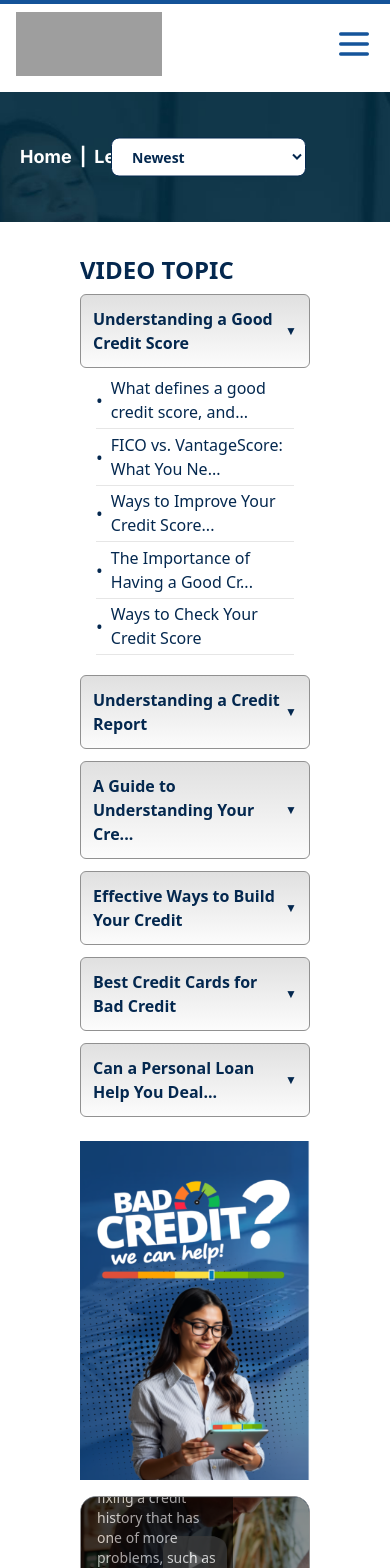
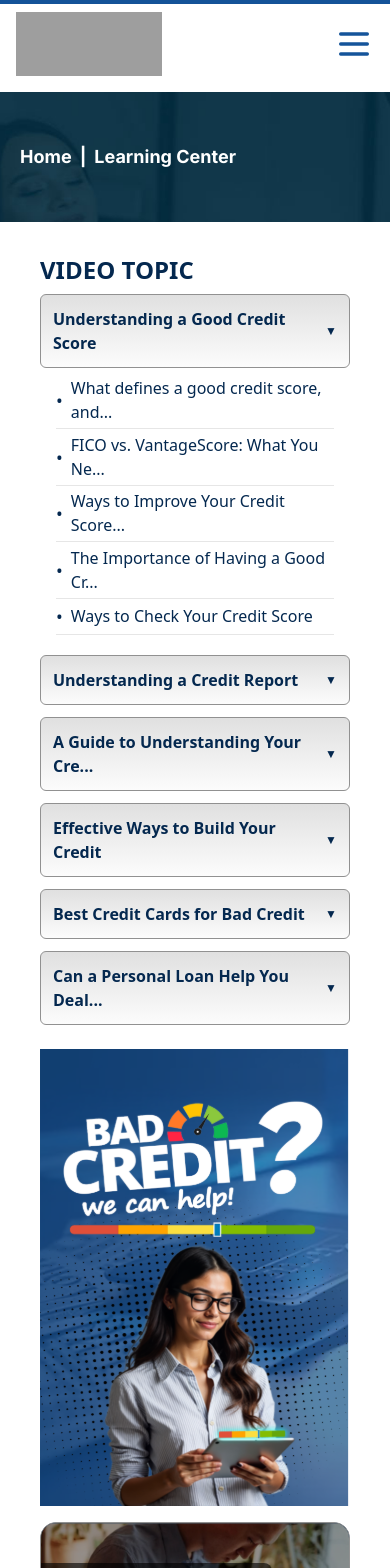
Before and after one commit to Nitin6404/ez-credit-repair, a React (Vite) app: page /learning-center in a window 390 px wide. Shown: the part 40-1608 px from the top of the page. Built offline with nearby package versions, Linux system fonts and the light colour scheme; grey boxes are pictures that could not be loaded.

Commit message:
feat/learning-center-responsive

```diff
--- a/src/pages/LearningCenter.jsx
+++ b/src/pages/LearningCenter.jsx
@@ -184,7 +184,7 @@ export function LearningCenter() {
             <span className="mx-2">|</span>
             <span>Learning Center</span>
           </div>
-          <div className="absolute right-[84px] top-1/2 w-full -translate-y-1/2 lg:w-[350px]">
+          <div className="absolute right-[84px] top-1/2 hidden w-full -translate-y-1/2 lg:block lg:w-[350px]">
             <div className="flex w-full justify-end">
               <select
                 className="w-1/2 rounded-lg border-[1px] border-[#04284F] bg-white px-4 py-2 text-sm font-semibold text-[#04284F] outline-none"
@@ -201,7 +201,7 @@ export function LearningCenter() {
         </div>
       </div>
 
-      <div className="mx-16 max-w-full px-4 py-8">
+      <div className="mx-6 max-w-full px-4 py-8 lg:mx-16">
         <div className="flex flex-col gap-4 lg:flex-row">
           {/* Left Column - Video Topics */}
           <div className="w-full lg:w-1/4">
@@ -263,9 +263,9 @@ export function LearningCenter() {
                       <img src={playbackYoutube} alt="Play" className="h-12 w-16" />
                     </button>
                   </div>
-                  <div className="absolute bottom-5 left-0 right-0 w-2/3 rounded-r-lg bg-black p-4 text-white opacity-60">
-                    <h3 className="text-lg font-semibold">{content.title}</h3>
-                    <p className="mt-1 text-sm">{content.description}</p>
+                  <div className="absolute bottom-2 left-0 right-0 w-3/4 rounded-r-lg bg-black p-4 text-white opacity-60 lg:bottom-5 lg:w-2/3">
+                    <h3 className="text-md font-semibold lg:text-lg">{content.title}</h3>
+                    <p className="mt-1 text-xs lg:text-sm">{content.description}</p>
                   </div>
                 </div>
               ))}
```
